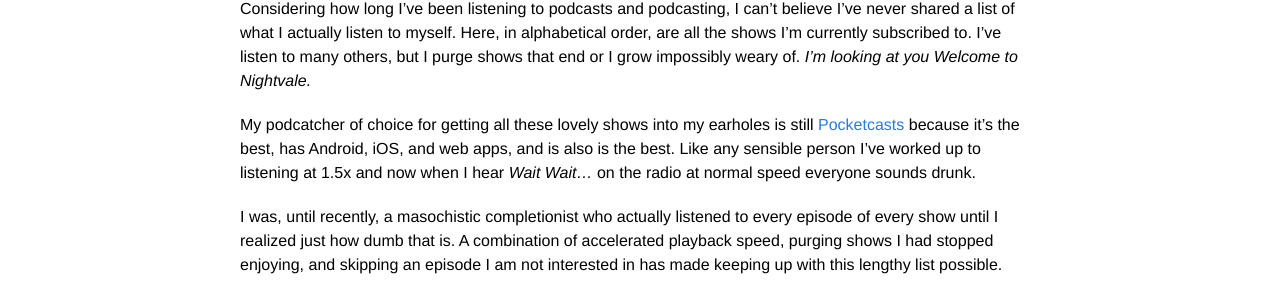
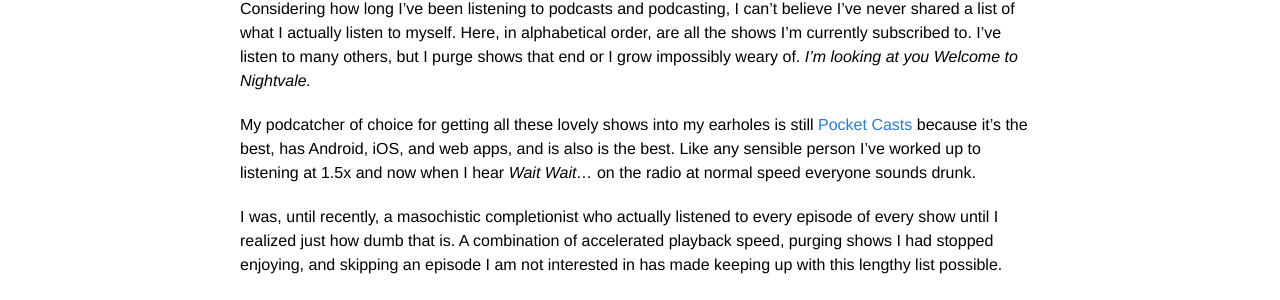
Before and after one commit to lyonsinbeta/lyonsinbeta.github.io, a Jekyll site: the page built from _posts/2017-04-05-podcasts.md, in a window 1280 px wide. Shown: the part 177-477 px from the top of the page. Built offline with Jekyll 4.4.1, drawn with Linux system fonts in a browser that asks for light colours.

Commit message:
Fixes pocket casts link

```diff
--- a/_posts/2017-04-05-podcasts.md
+++ b/_posts/2017-04-05-podcasts.md
@@ -7,7 +7,7 @@ permalink: /2017/4/podcasts
 
 Considering how long I've been listening to podcasts and podcasting, I can't believe I've never shared a list of what I actually listen to myself. Here, in alphabetical order, are all the shows I'm currently subscribed to. I've listen to many others, but I purge shows that end or I grow impossibly weary of. _I'm looking at you Welcome to Nightvale._
 
-My podcatcher of choice for getting all these lovely shows into my earholes is still [Pocketcasts](https://pocketcasts.com) because it's the best, has Android, iOS, and web apps, and is also is the best. Like any sensible person I've worked up to listening at 1.5x and now when I hear _Wait Wait..._ on the radio at normal speed everyone sounds drunk.
+My podcatcher of choice for getting all these lovely shows into my earholes is still [Pocket Casts](http://pocketcasts.com) because it's the best, has Android, iOS, and web apps, and is also is the best. Like any sensible person I've worked up to listening at 1.5x and now when I hear _Wait Wait..._ on the radio at normal speed everyone sounds drunk.
 
 I was, until recently, a masochistic completionist who actually listened to every episode of every show until I realized just how dumb that is. A combination of accelerated playback speed, purging shows I had stopped enjoying, and skipping an episode I am not interested in has made keeping up with this lengthy list possible.
 
```
